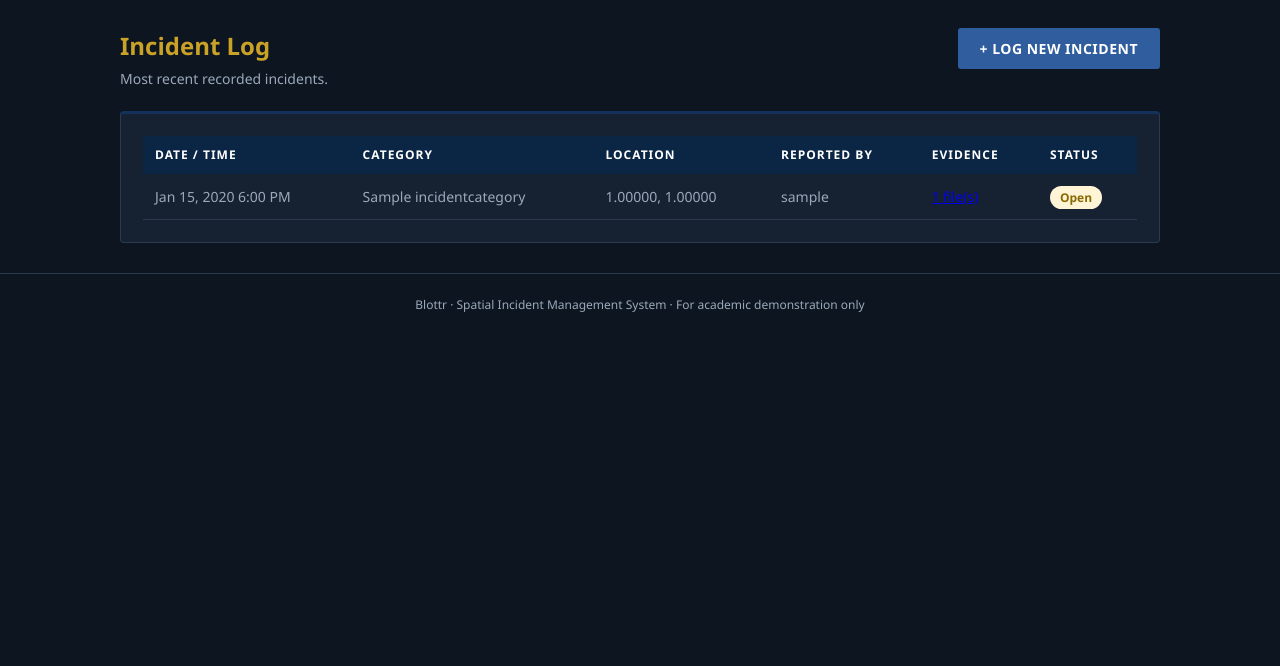
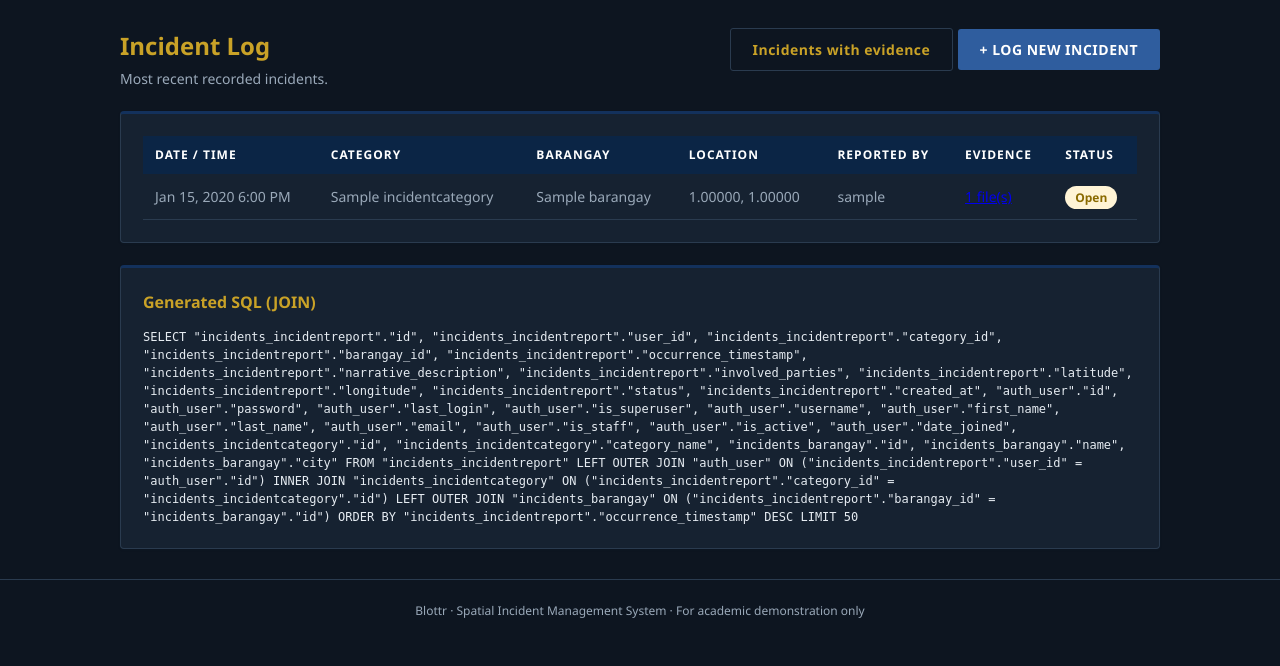
Before and after one commit to irenguinita/Blottr, a Django app: page /incidents/ in a window 1280 px wide. Shown: the part 134-800 px from the top of the page. Run offline with Django 5.2, Linux system fonts and the light colour scheme; a user stored in the database is signed in; tables that the repository leaves empty hold one stand-in row (values such as "Sample post").

Commit message:
Show barangay in incident log and link to evidence subquery page

```diff
--- a/apps/incidents/urls.py
+++ b/apps/incidents/urls.py
@@ -9,4 +9,5 @@ urlpatterns = [
     path("map/", views.incident_map, name="map"),
     path("<int:pk>/evidence/", views.evidence_vault, name="evidence"),
     path("report/", views.report_generator, name="report"),
+    path("with-evidence/", views.incidents_with_evidence, name="with_evidence"),
 ]
--- a/apps/incidents/views.py
+++ b/apps/incidents/views.py
@@ -3,6 +3,7 @@ from django.contrib.auth.decorators import login_required
 from django.db.models import Count
 from django.shortcuts import get_object_or_404, redirect, render
 from django.utils import timezone
+from django.db.models import Count, Subquery
 
 from .forms import EvidenceUploadForm, IncidentReportForm, ReportFilterForm
 from .models import EvidenceFile, IncidentCategory, IncidentReport
@@ -40,7 +41,11 @@ def incident_create(request):
 @login_required(login_url="login:login")
 def incident_list(request):
     reports = IncidentReport.objects.select_related("category", "barangay", "user")[:50]
-    return render(request, "incidents/incident_list.html", {"reports": reports})
+    context = {
+        "reports": reports,
+        "sql": str(reports.query),
+    }
+    return render(request, "incidents/incident_list.html", context)
 
 
 @login_required(login_url="login:login")
@@ -135,3 +140,19 @@ def report_generator(request):
         )
 
     return render(request, "incidents/report.html", context)
+
+@login_required(login_url="login:login")
+def incidents_with_evidence(request):
+    # INNER query: IDs of incidents that have at least one evidence file
+    report_ids_with_files = EvidenceFile.objects.values("report_id")
+
+    # OUTER query: only incidents whose id appears in the inner query
+    reports = IncidentReport.objects.filter(
+        id__in=Subquery(report_ids_with_files)
+    ).order_by("-occurrence_timestamp")
+
+    context = {
+        "reports": reports,
+        "sql": str(reports.query),   # shows the nested SELECT
+    }
+    return render(request, "incidents/incidents_with_evidence.html", context)
--- a/templates/incidents/incident_list.html
+++ b/templates/incidents/incident_list.html
@@ -6,28 +6,45 @@
       <h1 class="page-title">Incident Log</h1>
       <p class="page-sub">Most recent recorded incidents.</p>
     </div>
-    <a href="{% url 'incidents:create' %}" class="btn">+ LOG NEW INCIDENT</a>
+    <div>
+      <a href="{% url 'incidents:with_evidence' %}" class="btn btn-secondary">Incidents with evidence</a>
+      <a href="{% url 'incidents:create' %}" class="btn">+ LOG NEW INCIDENT</a>
+    </div>
   </div>
 
   <div class="card">
     <table class="data">
       <thead>
-        <tr><th>Date / Time</th><th>Category</th><th>Location</th><th>Reported by</th><th>Evidence</th><th>Status</th></tr>
+        <tr>
+          <th>Date / Time</th>
+          <th>Category</th>
+          <th>Barangay</th>
+          <th>Location</th>
+          <th>Reported by</th>
+          <th>Evidence</th>
+          <th>Status</th>
+        </tr>
       </thead>
       <tbody>
         {% for r in reports %}
           <tr>
             <td>{{ r.occurrence_timestamp|date:"M j, Y g:i A" }}</td>
             <td>{{ r.category }}</td>
+            <td>{{ r.barangay.name|default:"-" }}</td>
             <td>{{ r.latitude|floatformat:5 }}, {{ r.longitude|floatformat:5 }}</td>
             <td>{{ r.user.username|default:"-" }}</td>
             <td><a href="{% url 'incidents:evidence' r.pk %}">{{ r.evidence_files.count }} file(s)</a></td>
             <td><span class="badge badge-{{ r.status }}">{{ r.get_status_display }}</span></td>
           </tr>
         {% empty %}
-          <tr><td colspan="5">No incidents recorded yet.</td></tr>
+          <tr><td colspan="7">No incidents recorded yet.</td></tr>
         {% endfor %}
       </tbody>
     </table>
   </div>
+
+  <div class="card" style="margin-top: 22px;">
+    <h3>Generated SQL (JOIN)</h3>
+    <pre style="white-space: pre-wrap; font-size: 12px; margin: 0;">{{ sql }}</pre>
+  </div>
 {% endblock %}
```
Also changed, not shown: templates/incidents/incidents_with_evidence.html (added, +35 -0 lines).
